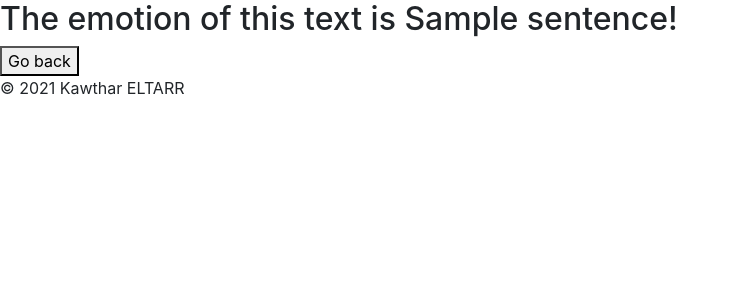
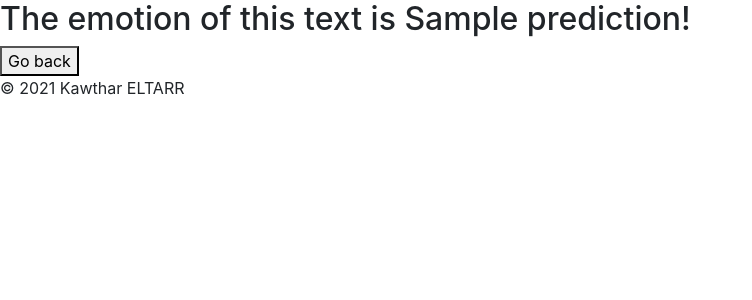
Before and after one commit to eltarr-kawther/roue-des-emotions, a Flask app: template FlaskApp/templates/result.html in a window 1280 px wide. Shown: the top 300 px of the page, without its empty margins (0-752 px from the left). Run offline with Flask 2, Linux system fonts and the light colour scheme; the template is opened without the code that fills it: most values are stand-ins (such as "Sample title", 1, 10 or a date in 2020); parts of the project's set-up code (start-up, migrations or seed data) failed here and were passed over; some libraries are stand-ins or nearby versions.

Commit message:
Flask application finished

```diff
--- a/FlaskApp/app.py
+++ b/FlaskApp/app.py
@@ -15,10 +15,8 @@ def result():
     if request.method == 'POST':
         sentence = request.form['sentence']
         p_sentence = NLPpreprocess(sentence)
-        #prediction = p_sentence.lemmas
-        prediction = model.predict(p_sentence.lemmas)
-        print(prediction)
-        return render_template('result.html', sentence=sentence)
+        prediction = model.predict([p_sentence.lemmas])[0]
+        return render_template('result.html', prediction=prediction)
 
 if __name__ == "__main__":
     app.run(debug=True)
--- a/FlaskApp/templates/result.html
+++ b/FlaskApp/templates/result.html
@@ -1,7 +1,7 @@
 {% extends "layout.html" %}
 {% block content %}
 
-  <h2> The emotion of this text is {{sentence}}! </h2>
+  <h2> The emotion of this text is {{prediction}}! </h2>
   <a href="/"><button type="button" name="home">Go back</button></a>
 
 {% endblock content %}
```
Also changed, not shown: 1 other file.
